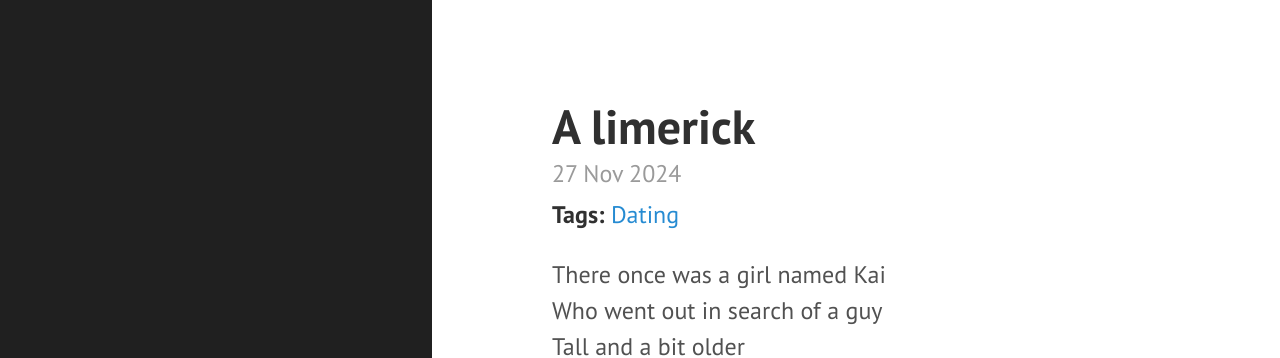
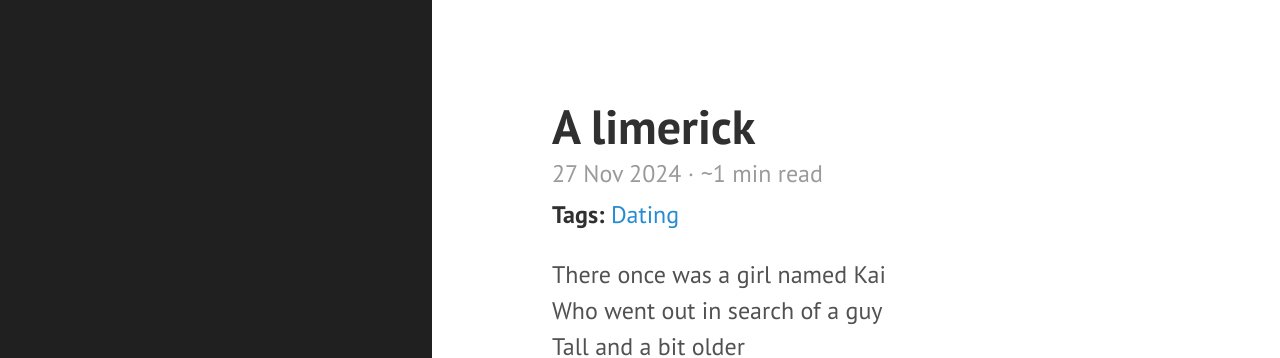
Before and after one commit to sea-and-kai/trans-journey-blog, a Jekyll site: the page built from _posts/2024-11-27-a-limerick.md, in a window 1280 px wide and 1153 px high. Shown: the top 358 px of the window. Built offline with Jekyll 4.4.1, drawn with Linux system fonts in a browser that asks for light colours.

Commit message:
add reading time

```diff
--- a/_layouts/post.html
+++ b/_layouts/post.html
@@ -4,7 +4,10 @@ layout: default
 
 <div class="post">
   <h1 class="post-title">{{ page.title }}</h1>
-  <span class="post-date">{{ page.date | date_to_string }}</span>
+  {% assign word_count = content | strip_html | replace: '\n', ' ' | replace: '\r', ' ' | split: ' ' | size %}
+  {% assign minutes = word_count | plus: 199 | divided_by: 200 %}
+  {% if minutes < 1 %}{% assign minutes = 1 %}{% endif %}
+  <span class="post-date">{{ page.date | date_to_string }} · ~{{ minutes }} min read</span>
   {% if page.tags and page.tags.size > 0 %}
   <div class="post-tags">
     <strong>Tags:</strong>
```
